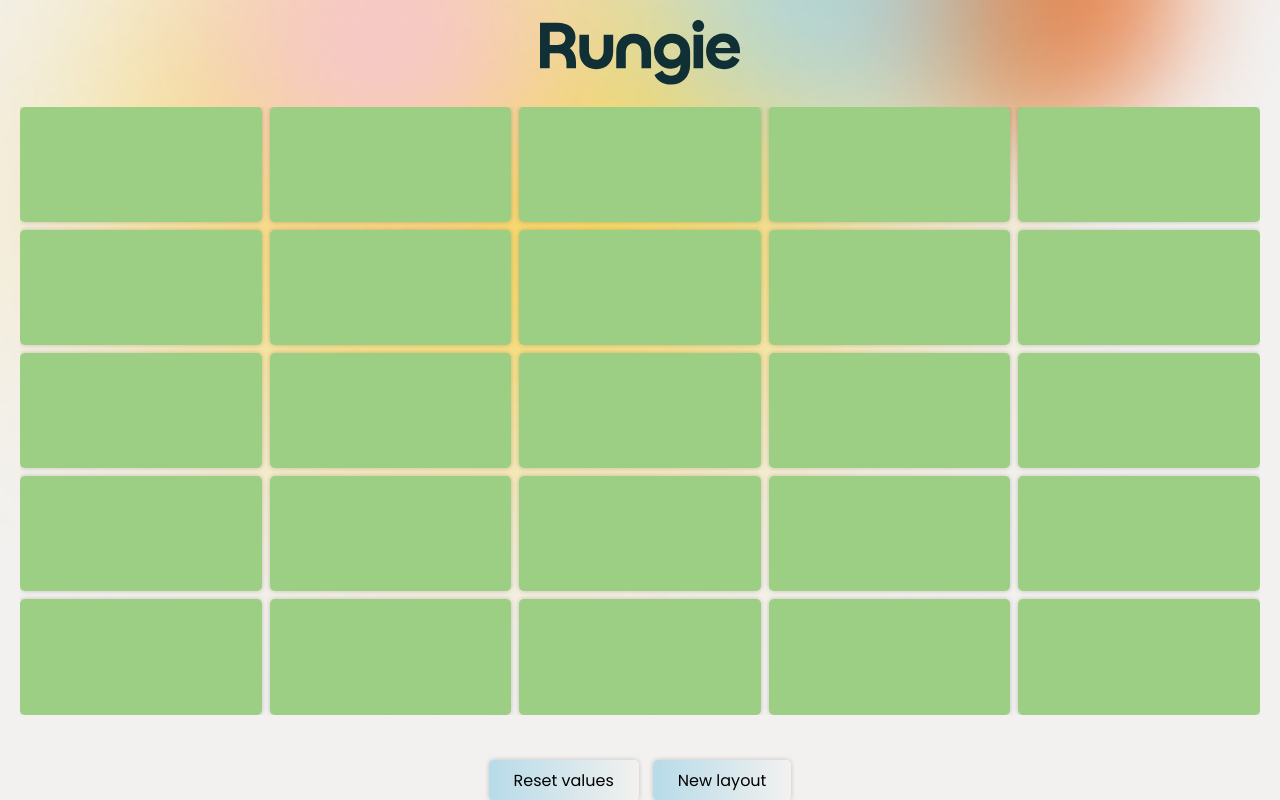
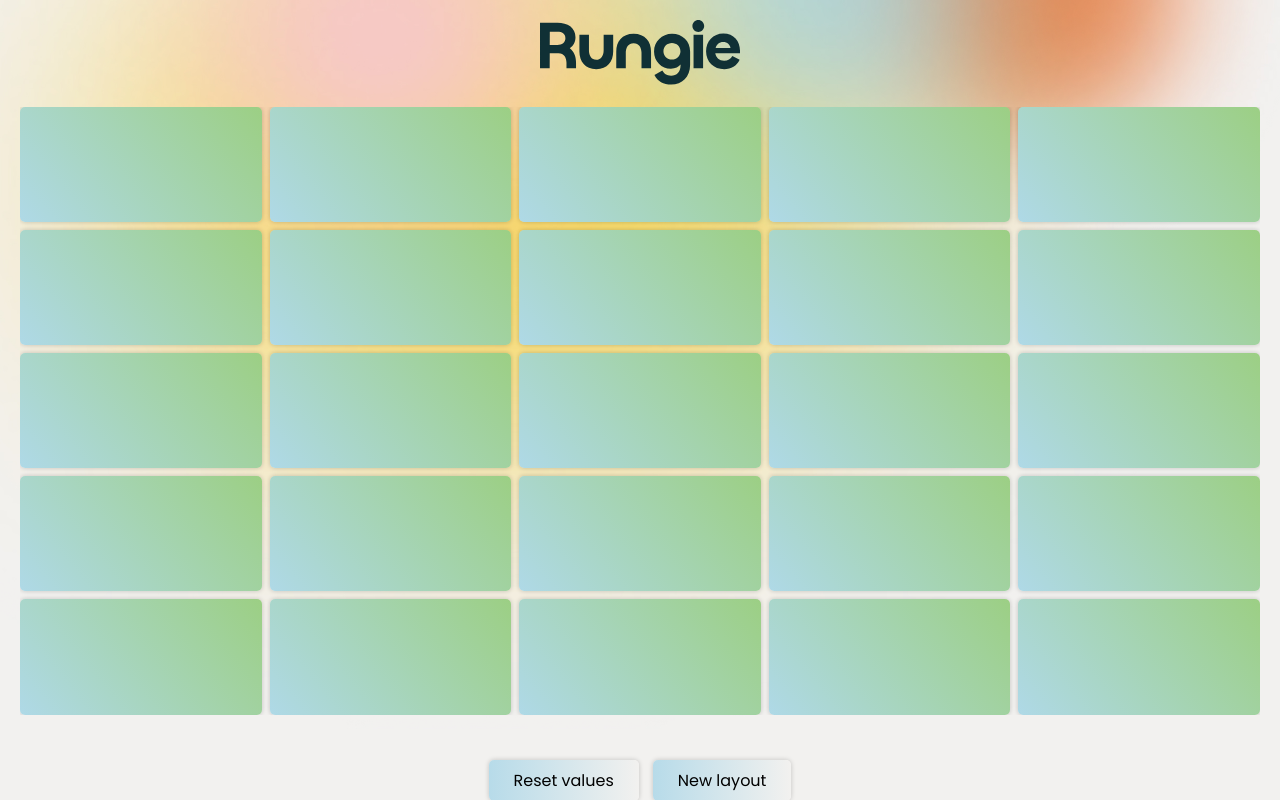
Before and after one commit to IsidoroAros/rungie-challenge, a React (Vite) app: page / in a window 1280 px wide. Both pictures are taken after a click on the button "Accept". Built offline with nearby package versions, Linux system fonts and the light colour scheme.

Commit message:
tile color change :)

```diff
--- a/src/Components/Tile/Tile.jsx
+++ b/src/Components/Tile/Tile.jsx
@@ -124,10 +124,10 @@
       style={{
         background: `${
           tileLifecycle.init
-            ? "rgba(156,207,132,1)"
+            ? "linear-gradient(231deg, rgba(156,207,132,1) 0%, rgba(175,217,231,1) 100%)"
             : tileLifecycle.hover
             ? "linear-gradient(90deg, rgba(183,219,233,1) 0%, rgba(242,241,239,1) 100%)"
-            : "rgba(156,207,132,1)"
+            : "linear-gradient(231deg, rgba(156,207,132,1) 0%, rgba(175,217,231,1) 100%)"
         }`,
         transform: `${tileLifecycle.hover ? "scale(0.9)" : "scale(1)"}`,
       }}
```
